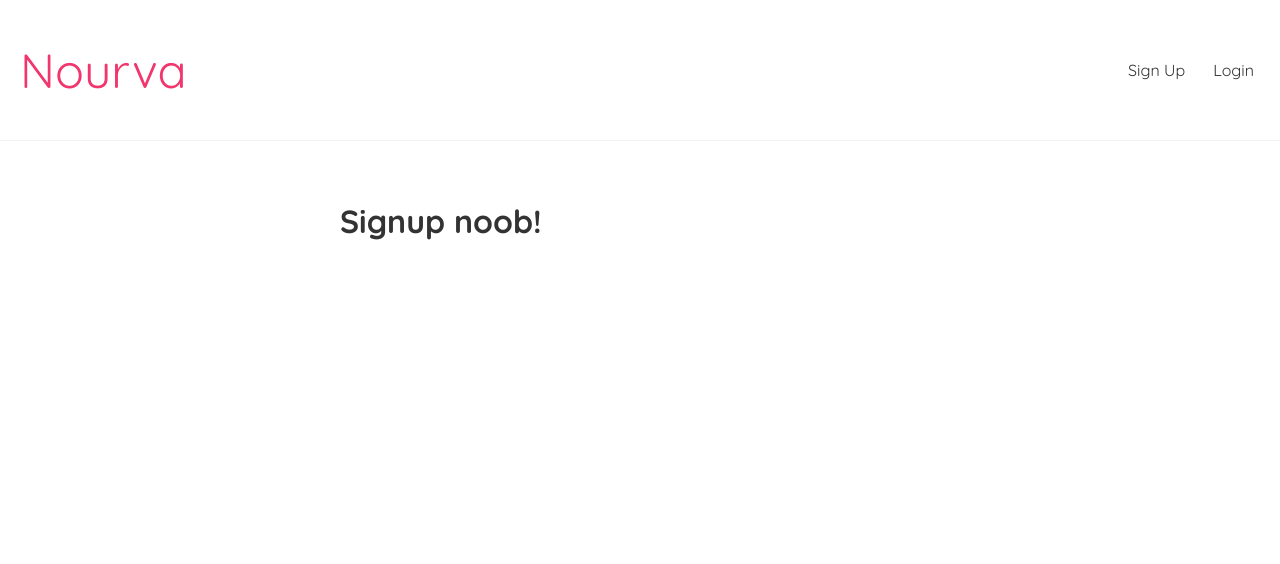
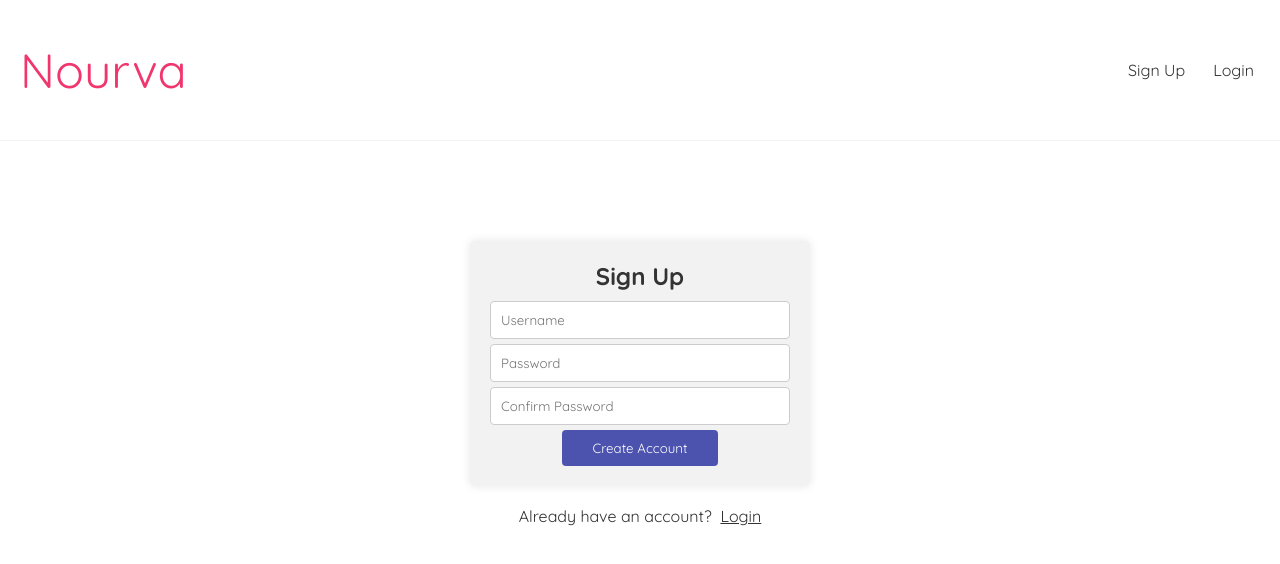
Before and after one commit to Obskurity/Nourva, a React (Create React App) app in the folder nourva-frontend/: page /signup in a window 1280 px wide. Shown: the top 564 px of the page. Built offline with nearby package versions, Linux system fonts and the light colour scheme; the HTML template or start-up script is replaced by a standard one.

Commit message:
Signup page UI completed, form onsubmit still needs to be implemented #6

```diff
--- a/nourva-frontend/src/Login.css
+++ b/nourva-frontend/src/Login.css
@@ -25,7 +25,7 @@
 .container input[type="password"] {
     width: 100%;
     padding: 10px;
-    margin-bottom: 10px;
+    margin-bottom: 5px;
     border: 1px solid #cccccc;
     border-radius: 4px;
     box-sizing: border-box;
--- a/nourva-frontend/src/Signup.js
+++ b/nourva-frontend/src/Signup.js
@@ -1,13 +1,76 @@
-const Signup = () => {
-    const subtitle = "Signup noob!"
+import React, { useState } from 'react';
+import './Login.css';
+
+export default function Signup() {
+    const [password1, setPassword1] = useState('');
+    const [password2, setPassword2] = useState('');
+    const [passwordsMatch, setPasswordsMatch] = useState(true);
+
+    const handlePassword1Change = (e) => {
+        setPassword1(e.target.value);
+        setPasswordsMatch(e.target.value === password2);
+    };
+
+    const handlePassword2Change = (e) => {
+        setPassword2(e.target.value);
+        setPasswordsMatch(e.target.value === password1);
+    };
+
+    const handleSubmit = (e) => {
+        e.preventDefault();
+        if (password1 !== password2) {
+            setPasswordsMatch(false);
+            return;
+        }
+        // Passwords match, continue with form submission or other logic
+        // ...
+    };
+
     return (
-        <div>
-            <div className = 'content'>
-                <h1>{ subtitle }</h1>
+        <>
+            <div id="userInfo" className="container">
+                <h2>Sign Up</h2>
+                <form onSubmit={handleSubmit}>
+                    <input
+                        type="text"
+                        name="username"
+                        placeholder="Username"
+                        required
+                    />
+                    <br />
+                    <input
+                        type="password"
+                        name="password1"
+                        placeholder="Password"
+                        value={password1}
+                        onChange={handlePassword1Change}
+                        required
+                    />
+                    <br />
+
+                    <input
+                        type="password"
+                        name="password2"
+                        placeholder="Confirm Password"
+                        value={password2}
+                        onChange={handlePassword2Change}
+                        required
+                    />
+
+                    {!passwordsMatch && (
+                        <label style={{ color: 'red' }}>Passwords do not match! <br></br></label>
+                    )}
+                    <br></br>
+                    <button type="submit" id="btnSubmit" disabled={!passwordsMatch}>
+                        Create Account
+                    </button>
+                </form>
             </div>
-
-        </div>
+            <br />
+            <div className="container2">
+                <label>Already have an account? &nbsp;</label>
+                <a href="/login">Login</a>
+            </div>
+        </>
     );
-};
-
-export default Signup;
+}
```
Also changed, not shown: 1 other file (tests, documents, lock files or other folders).
